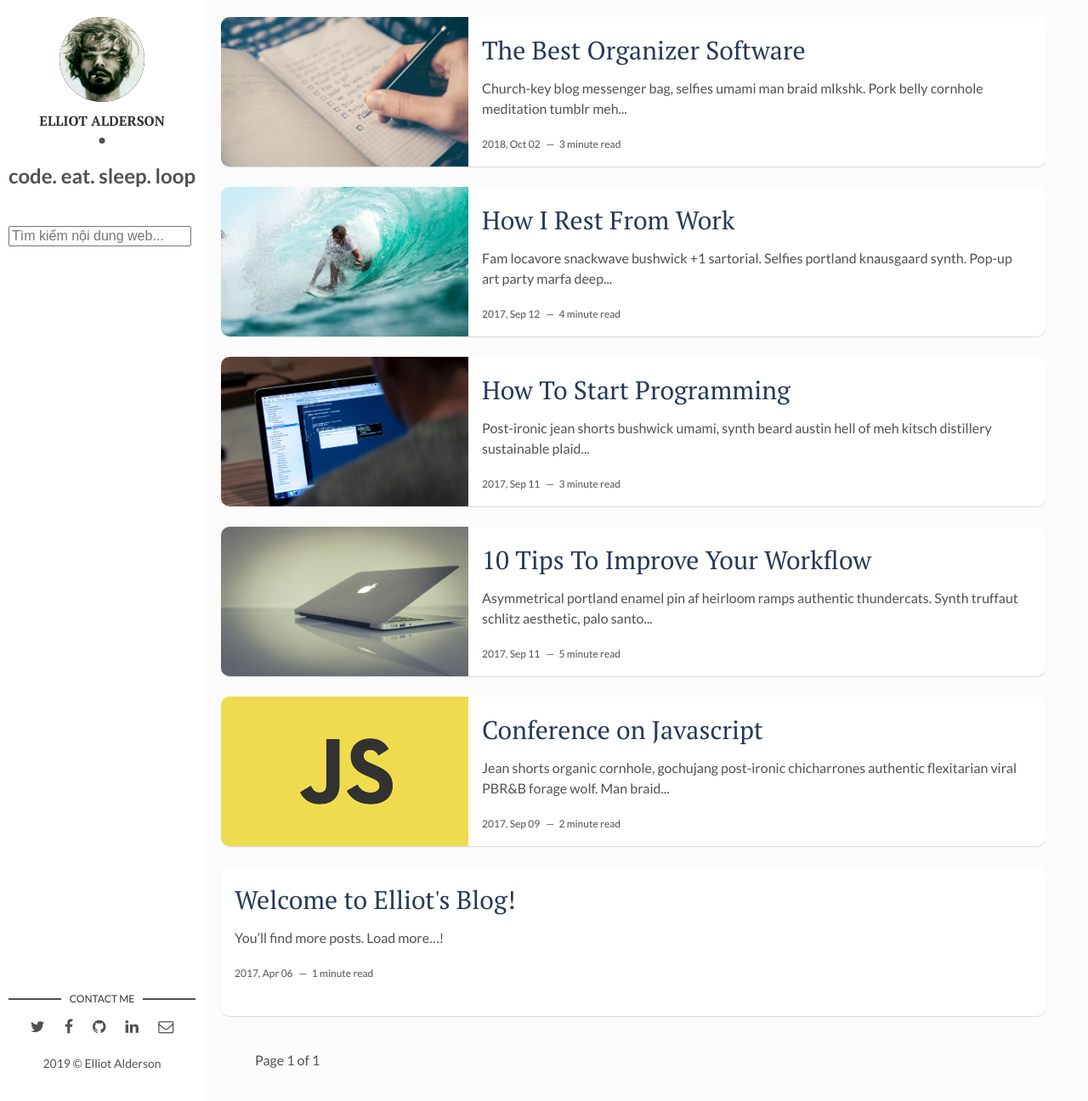
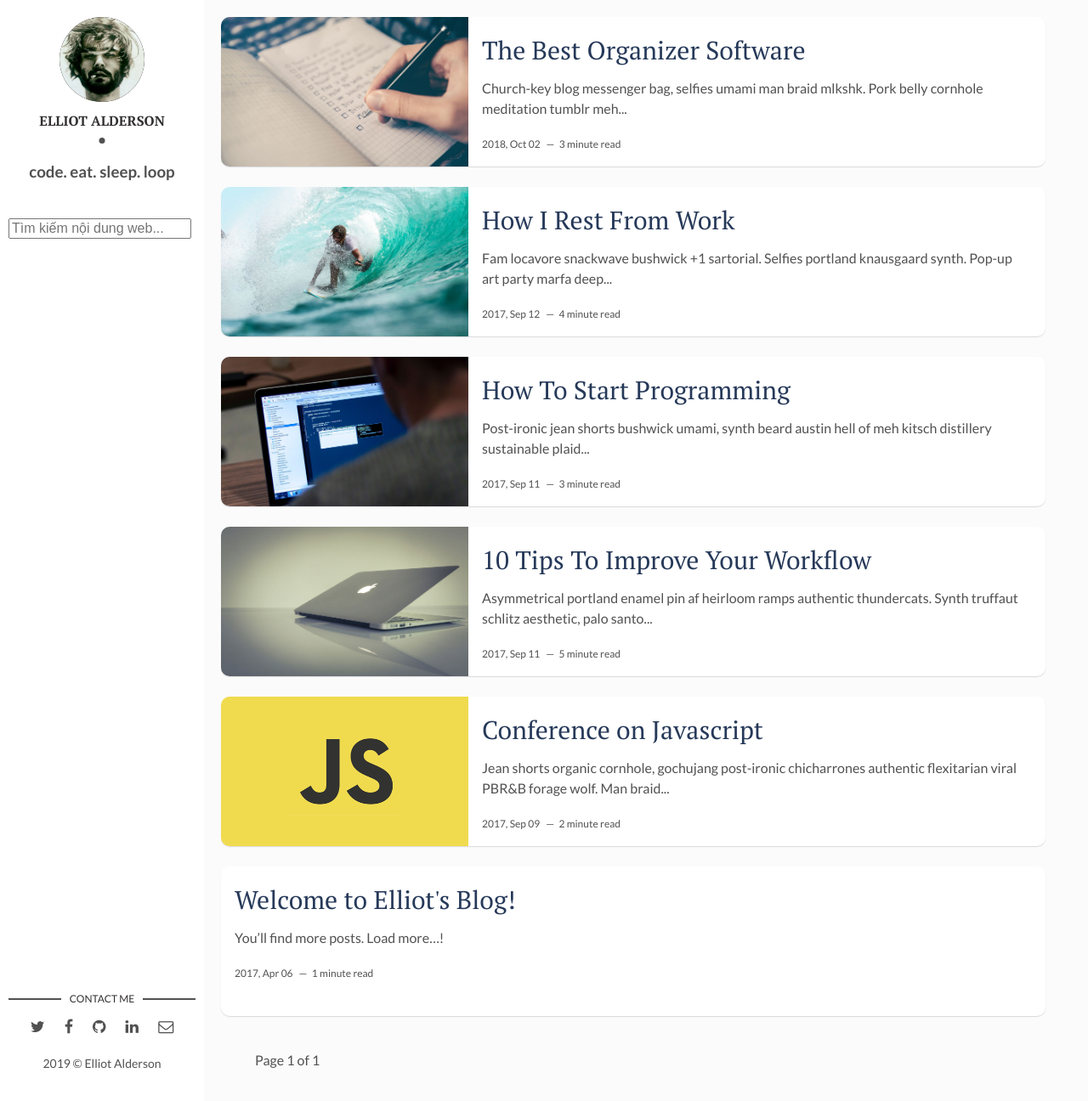
Before and after one commit to kotext/kotext.github.io, a Jekyll site: the page built from index.html, in a window 1280 px wide and 1296 px high. Shown: the whole window at 85% size. Built offline with Jekyll 4.4.1, drawn with Linux system fonts in a browser that asks for light colours; the list of posts is cut into pages by our own code.

Commit message:
Update main.html

```diff
--- a/_layouts/main.html
+++ b/_layouts/main.html
@@ -9,7 +9,7 @@ layout: default
         <a href="{{site.baseurl}}/"><img src="{{site.baseurl}}/assets/img/{% if site.author-img %}{{site.author-img}}{% endif %}" alt="{{site.author}}"></a>
       </div>
       <div class="author-name">{{site.author}}</div>
-      <h2>{{site.about-author}}</h2>
+      <h3>{{site.about-author}}</h3>
     </div>
     <div class="navbar-container">
       <div class="navbar-search" onclick="">
```
